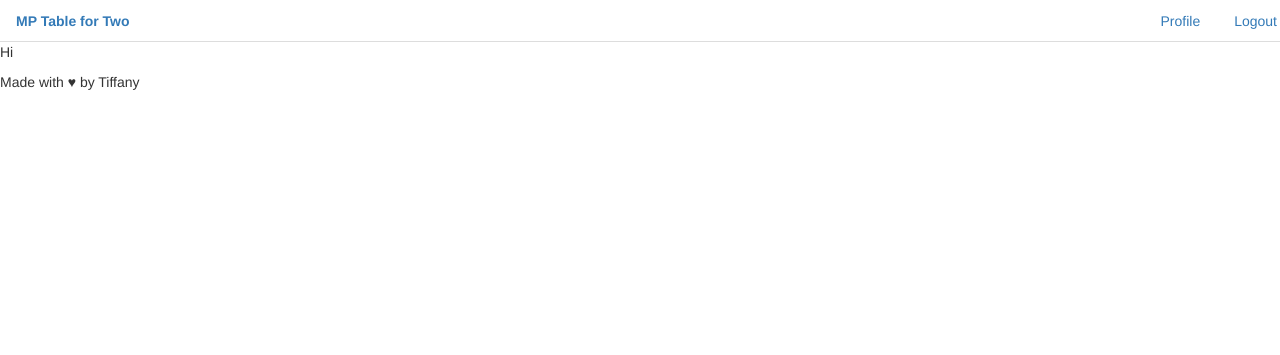
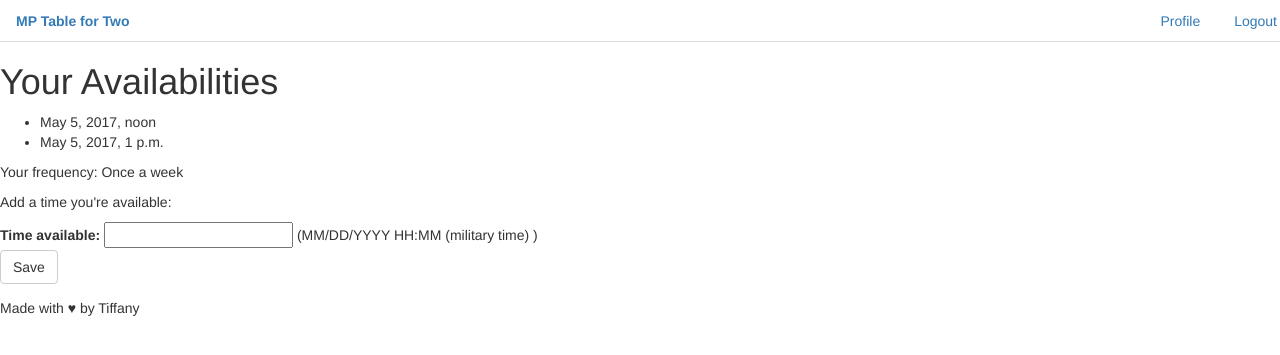
Before and after one commit to tiffanyqi/table-for-two, a Django app: page / in a window 1280 px wide. Shown: the top 355 px of the page. Run offline with Django 3.2, Linux system fonts and the light colour scheme; a user stored in the database is signed in; data comes from the database, SQL or seed files in the repository; both versions use the stored data as it was after the commit; some libraries are stand-ins or nearby versions.

Commit message:
add availabilities

```diff
--- a/tablefor2/forms.py
+++ b/tablefor2/forms.py
@@ -71,3 +71,11 @@ class ProfileForm(forms.Form):
         if date_entered_mixpanel > date.today():
             raise forms.ValidationError("Please enter a valid Mixpanel start time! (You started in the future?)")
         return date_entered_mixpanel
+
+
+class AvailabilityForm(forms.Form):
+    time_available = forms.DateTimeField(help_text='(MM/DD/YYYY HH:MM (military time) )')
+
+    def clean_time_available(self):
+        time_available = self.cleaned_data.get('time_available')
+        return time_available
--- a/tablefor2/models.py
+++ b/tablefor2/models.py
@@ -36,4 +36,4 @@ class Availability(models.Model):
     profile = models.ForeignKey(Profile, on_delete=models.CASCADE)
     matched_name = models.CharField(null=True, max_length=50)
     matched_email = models.CharField(null=True, max_length=50)
-    time_available = UnixDateTimeField()
+    time_available = models.DateTimeField(default=timezone.now)
--- a/tablefor2/templates/tablefor2/index-logged-in.html
+++ b/tablefor2/templates/tablefor2/index-logged-in.html
@@ -8,7 +8,28 @@
 {% block content %}
     {% load static %}
 
-        <p>Hi</p>
+        <h1>Your Availabilities</h1>
+
+        <ul>
+        {% for availability in availabilities %}
+        	<li>{{ availability.time_available }}</li>
+        {% endfor %}
+        </ul>
+        <p>Your frequency: {{ profile.frequency }}</p>
+
+        <p>Add a time you're available:</p>
+        <form action="{% url 'save-availability' %}" method="POST" class="post-form">{% csrf_token %}
+            {% for field in form %}
+                <div class="fieldWrapper">
+                    {{ field.errors }}
+                    {{ field.label_tag }} {{ field }}
+                    {{ field.help_text }}
+                </div>
+            {% endfor %}
+            <button type="submit" class="save btn btn-default">Save</button>
+        </form>
+
+        <!-- <h1>Your Matches</h1> -->
 
     {% endblock %}
 
--- a/tablefor2/urls.py
+++ b/tablefor2/urls.py
@@ -8,6 +8,7 @@ urlpatterns = [
     url(r'^$', views.index, name='index'),
     url(r'^admin/', admin.site.urls),
     url(r'^edit-profile/$', views.edit_profile, name='edit-profile'),
+    url(r'^save-availability/$', views.save_availability, name='save-availability'),
     url(r'^save-profile/$', views.save_profile, name='save-profile'),
     url(r'^profile/$', views.profile, name='profile'),
     url(r'^login/$', auth_views.login, name='login'),
--- a/tablefor2/views.py
+++ b/tablefor2/views.py
@@ -3,7 +3,10 @@ from django.contrib.auth.decorators import login_required
 from django.http import HttpResponseRedirect
 from django.shortcuts import render
 
-from tablefor2.forms import ProfileForm
+import time
+import datetime
+
+from tablefor2.forms import *
 from tablefor2.models import *
 
 
@@ -15,11 +18,35 @@ def index(request):
         # force users to add more info
         if not profile.extra_saved_information:
             return HttpResponseRedirect('/edit-profile')
+
+        # show profile and availability and matches!
         else:
-            return render(request, 'tablefor2/index-logged-in.html', {'profile': profile})
+            form = AvailabilityForm(request.POST or None, request.FILES or None)
+            availabilities = Availability.objects.filter(profile=profile) or None
+            return render(request, 'tablefor2/index-logged-in.html', {
+                'profile': profile,
+                'form': form,
+                'availabilities': availabilities
+            })
 
     except:
         return render(request, 'tablefor2/index-logged-out.html')
+
+
+@login_required
+def save_availability(request):
+    profile = Profile.objects.get(email=request.user.email)
+    form = AvailabilityForm(request.POST or None, request.FILES or None)
+
+    if request.method == 'POST':
+
+        if form.is_valid():
+            availability = Availability(profile=profile)
+            availability.time_available = form.cleaned_data.get('time_available')
+            availability.save()
+            return HttpResponseRedirect("/")
+
+    return render(request, 'tablefor2/index-logged-in.html', {'form': form})
 
 
 @login_required
```
Also changed, not shown: README.md, db.sqlite3, tablefor2/migrations/0017_auto_20170505_0640.py (added).
